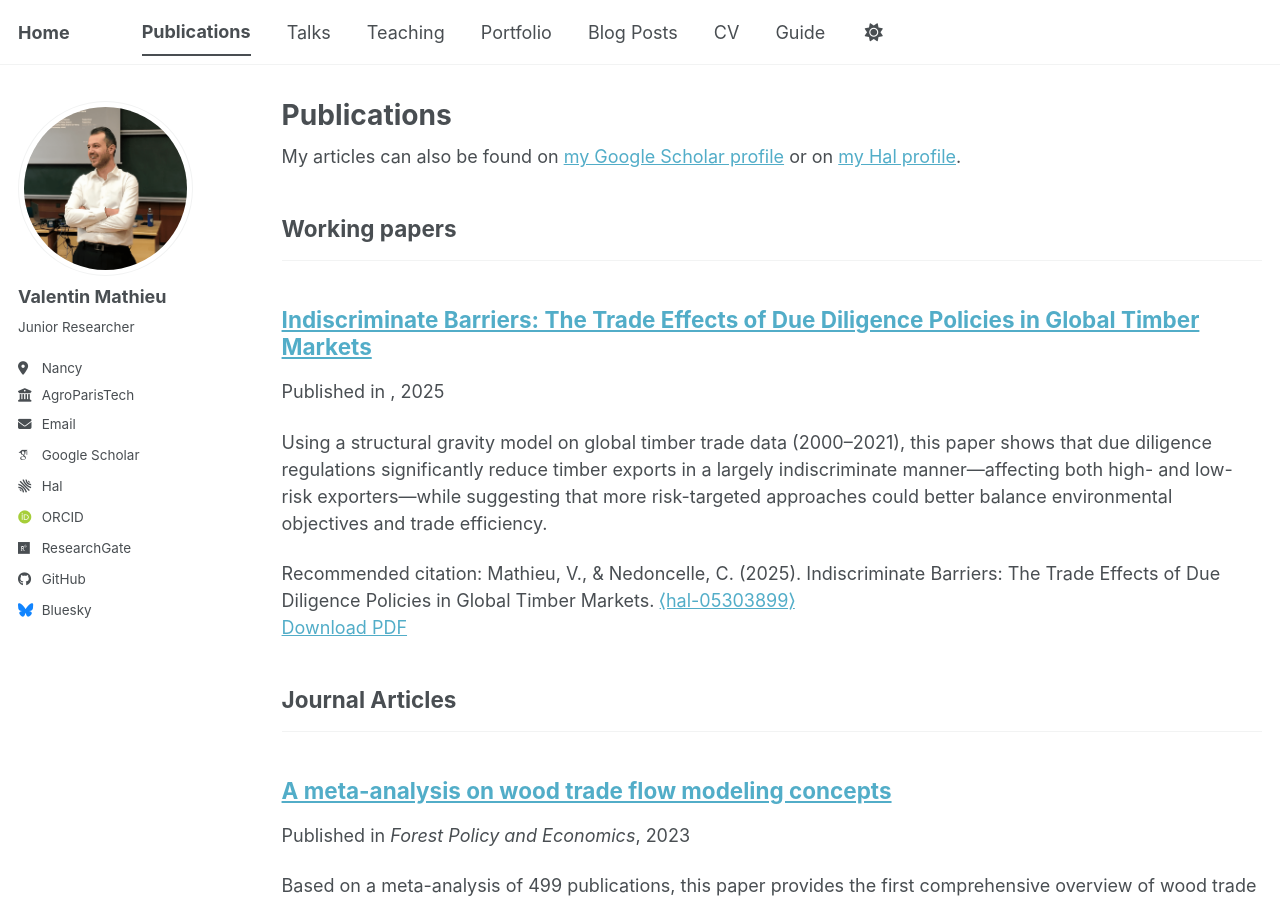
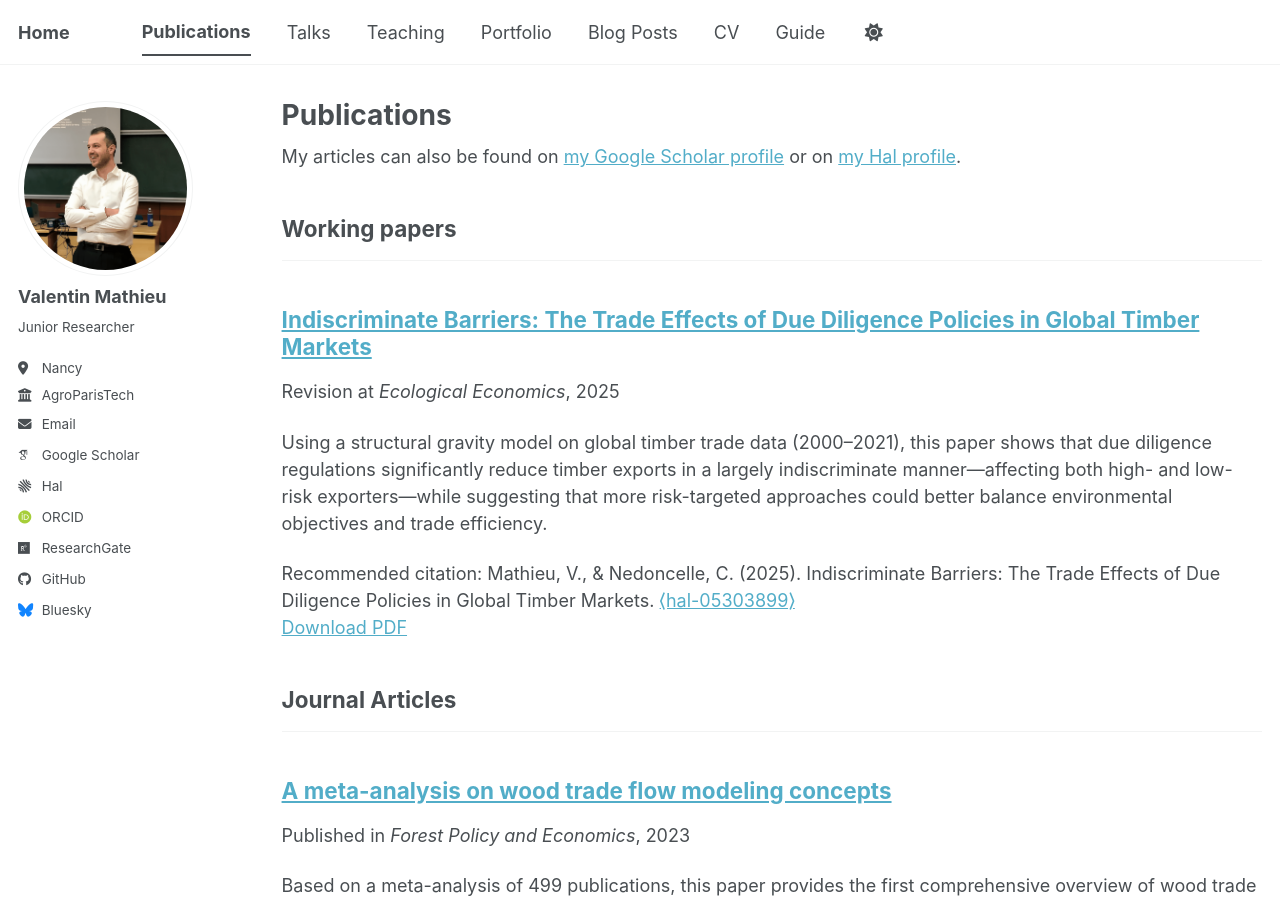
Before and after one commit to vlmathieu/vlmathieu.github.io, a Jekyll site: the page built from _pages/publications.html, in a window 1280 px wide and 900 px high. Built offline with Jekyll 4.4.1, drawn with Linux system fonts in a browser that asks for light colours; some web fonts are replaced; a script bundle is joined from its source files by our own code; library files that are not in the unit come from our copies.

Commit message:
Test venue for working papers

```diff
--- a/_includes/archive-single.html
+++ b/_includes/archive-single.html
@@ -40,8 +40,10 @@
 
         {% if post.collection == 'teaching' %}
           <p> {{ post.type }}, <i>{{ post.venue }}</i>, {{ post.date | default: "1900-01-01" | date: "%Y" }} </p>
-        {% elsif post.collection == 'publications' %}
+        {% elsif post.collection == 'publications' and post.venue %}
           <p>Published in <i>{{ post.venue }}</i>, {{ post.date | default: "1900-01-01" | date: "%Y" }} </p>
+        {% elsif post.collection == 'publications' and post.revision %}
+          <p>Revision at <i>{{ post.revision }}</i>, {{ post.date | default: "1900-01-01" | date: "%Y" }} </p>
         {% elsif post.date %}
          <p class="page__date"><strong><i class="fa fa-fw fa-calendar" aria-hidden="true"></i> {{ site.data.ui-text[site.locale].date_label | default: "Published:" }}</strong> <time datetime="{{ post.date | default: "1900-01-01" | date_to_xmlschema }}">{{ post.date | default: "1900-01-01" | date: "%B %d, %Y" }}</time></p>
         {% endif %}
```
